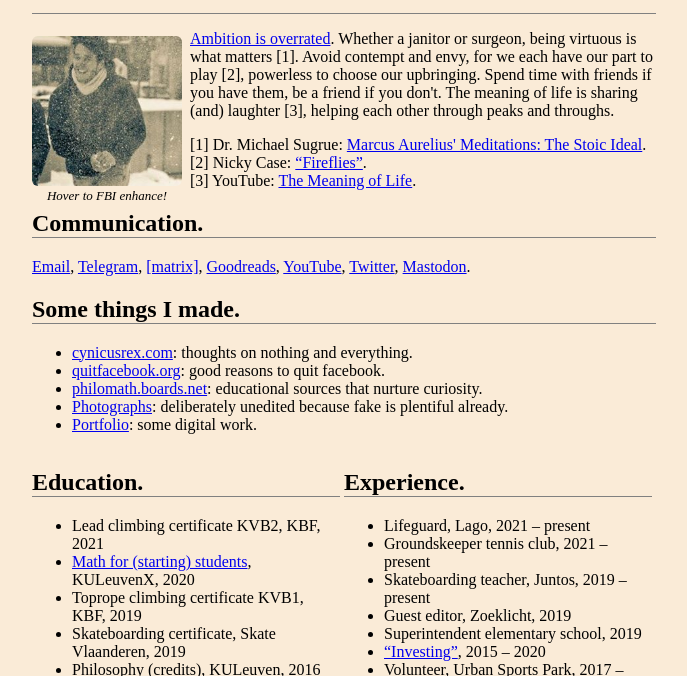
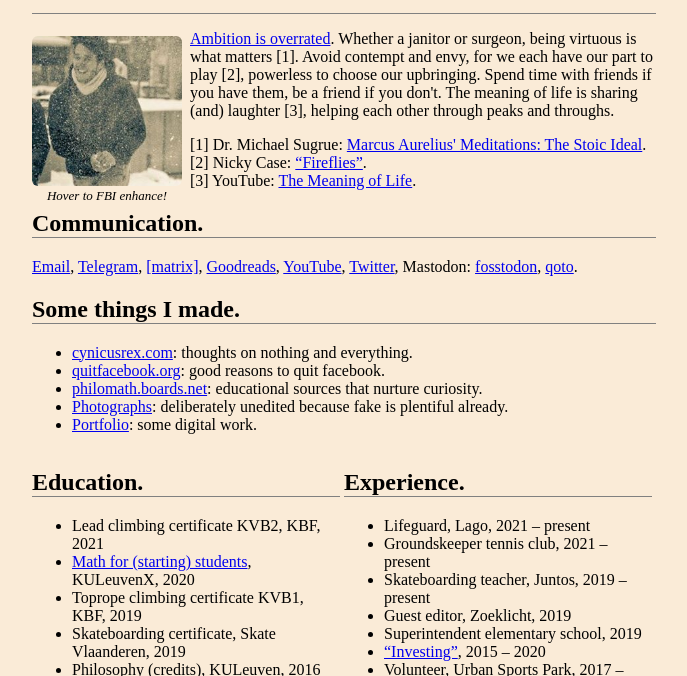
Before and after one commit to CynicusRex/cynicusrex.github.io, a website: page bio.html in a window 1280 px wide. Shown: the part 102-778 px from the top of the page, without its empty margins (296-983 px from the left). Drawn offline with Linux system fonts and the light colour scheme.

Commit message:
adds fosstodon

```diff
--- a/bio.html
+++ b/bio.html
@@ -33,7 +33,7 @@
 
     <h2>Communication.</h2>
       <p><a href="mailto:cynicus***[at]vivaldi.net">Email</a>, <a href="https://t.me/sterrenstof">Telegram</a>, <a href="https://matrix.to/#/@cynicusrex:matrix.org">[matrix]</a>,<!--  <a href="xmpp:crex@xmpp.jp">XMPP</a>, --> <a href="https://www.goodreads.com/cynicusrex
-        ">Goodreads</a>, <a href="https://www.youtube.com/channel/UCkk3CxwgwO7odjERJMMfl-A">YouTube</a>,<!--  <a href="https://www.last.fm/user/Pletzturra">last.fm</a>, --> <a href="https://twitter.com/KosmischStof">Twitter</a>, <a href="https://qoto.org/@stardust">Mastodon</a>.</p>
+        ">Goodreads</a>, <a href="https://www.youtube.com/channel/UCkk3CxwgwO7odjERJMMfl-A">YouTube</a>,<!--  <a href="https://www.last.fm/user/Pletzturra">last.fm</a>, --> <a href="https://twitter.com/KosmischStof">Twitter</a>, Mastodon: <a href="https://fosstodon.org/@stardust">fosstodon</a>, <a href="https://qoto.org/@stardust">qoto</a>.</p>
 
     <h2>Some things I made.</h2>
       <ul>
```
